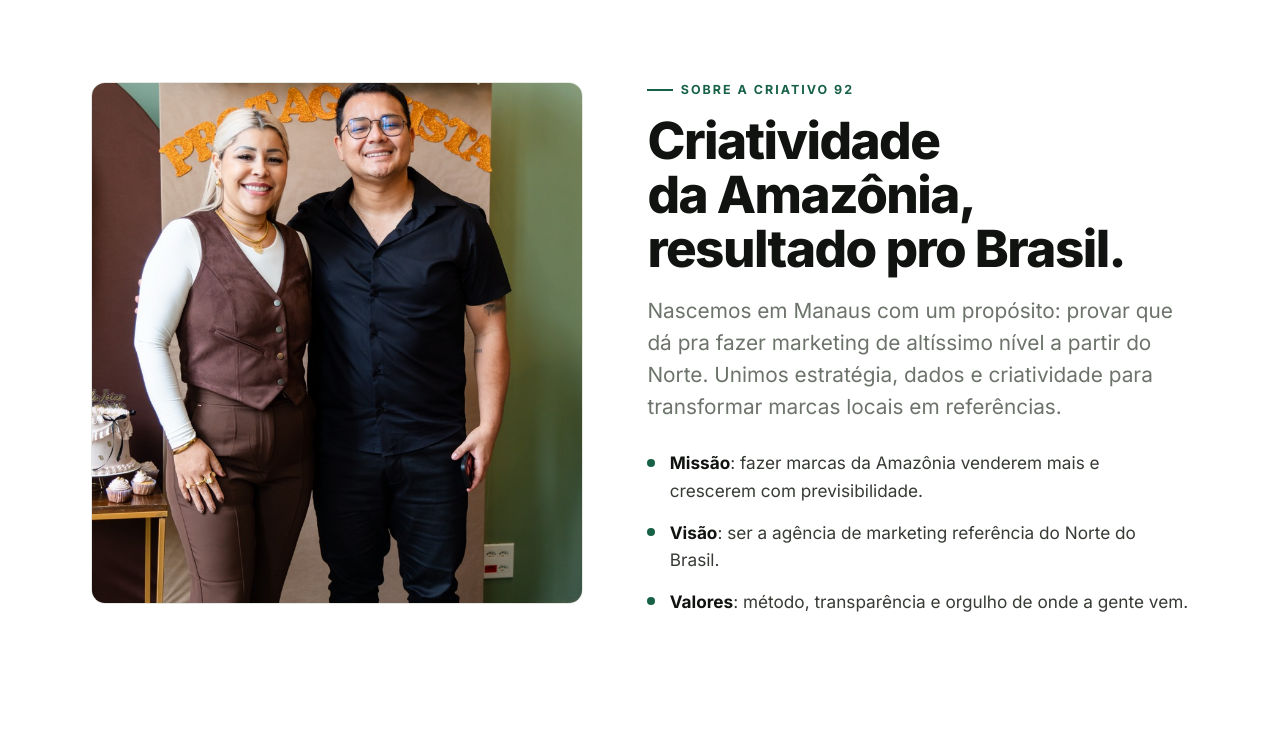
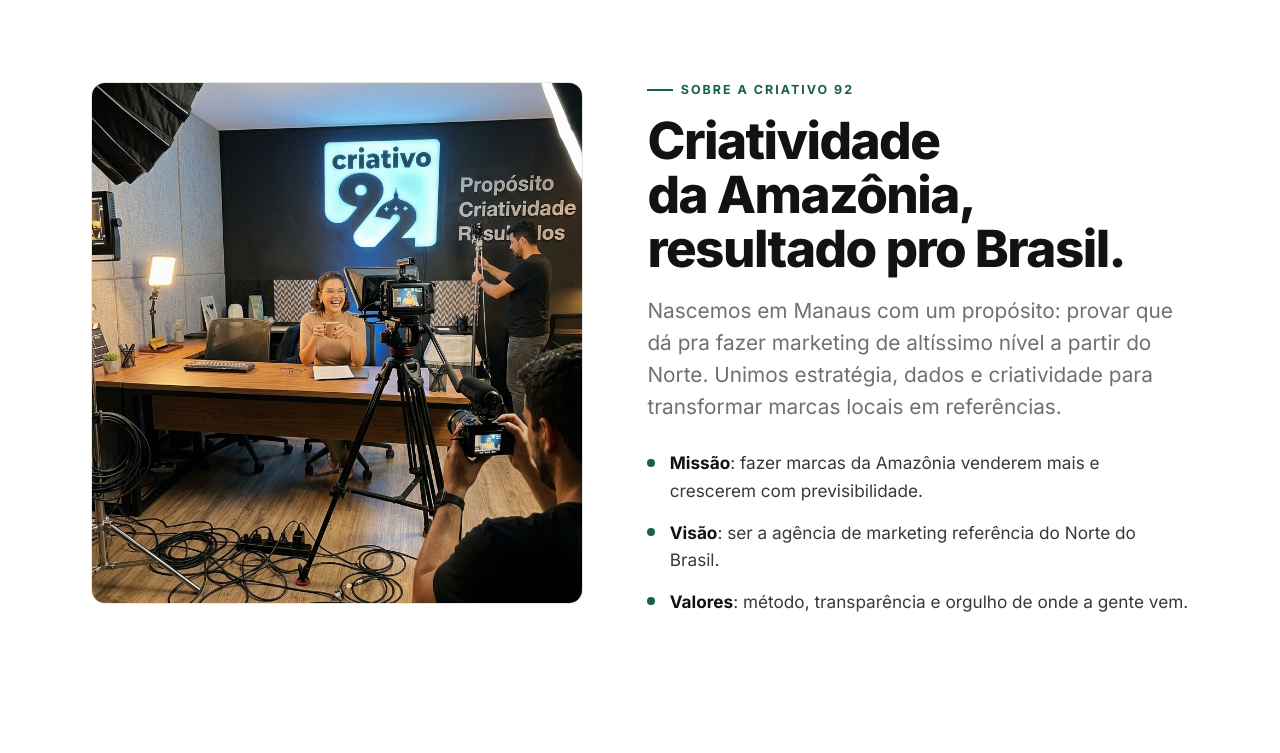
Before and after one commit to KhronusxD/criativo92, an Astro site: page /light in a window 1280 px wide. Shown: the part 1260-2013 px from the top of the page. Built offline with nearby package versions, Linux system fonts and the light colour scheme; Astro itself is replaced by a stand-in of ours.

Commit message:
feat(light): nova imagem de bastidores do estúdio na seção Sobre

```diff
--- a/src/pages/light.astro
+++ b/src/pages/light.astro
@@ -190,7 +190,7 @@ const icons = {
     <section class="section sobre" id="sobre">
       <div class="container sobre__grid">
         <figure class="sobre__img" data-reveal>
-          <img src="/fotos/frankin-joias.jpg" alt="Produção da Criativo 92 para a Franklin Richelle Joias" loading="lazy" />
+          <img src="/fotos/sobre-a-criativo.jpg" alt="Bastidores da Criativo 92: equipe gravando conteúdo no estúdio em Manaus" loading="lazy" />
         </figure>
         <div class="sobre__body" data-reveal data-reveal-delay="1">
           <span class="eyebrow">Sobre a Criativo 92</span>
```
Also changed, not shown: public/fotos/sobre-a-criativo.jpg (added).
